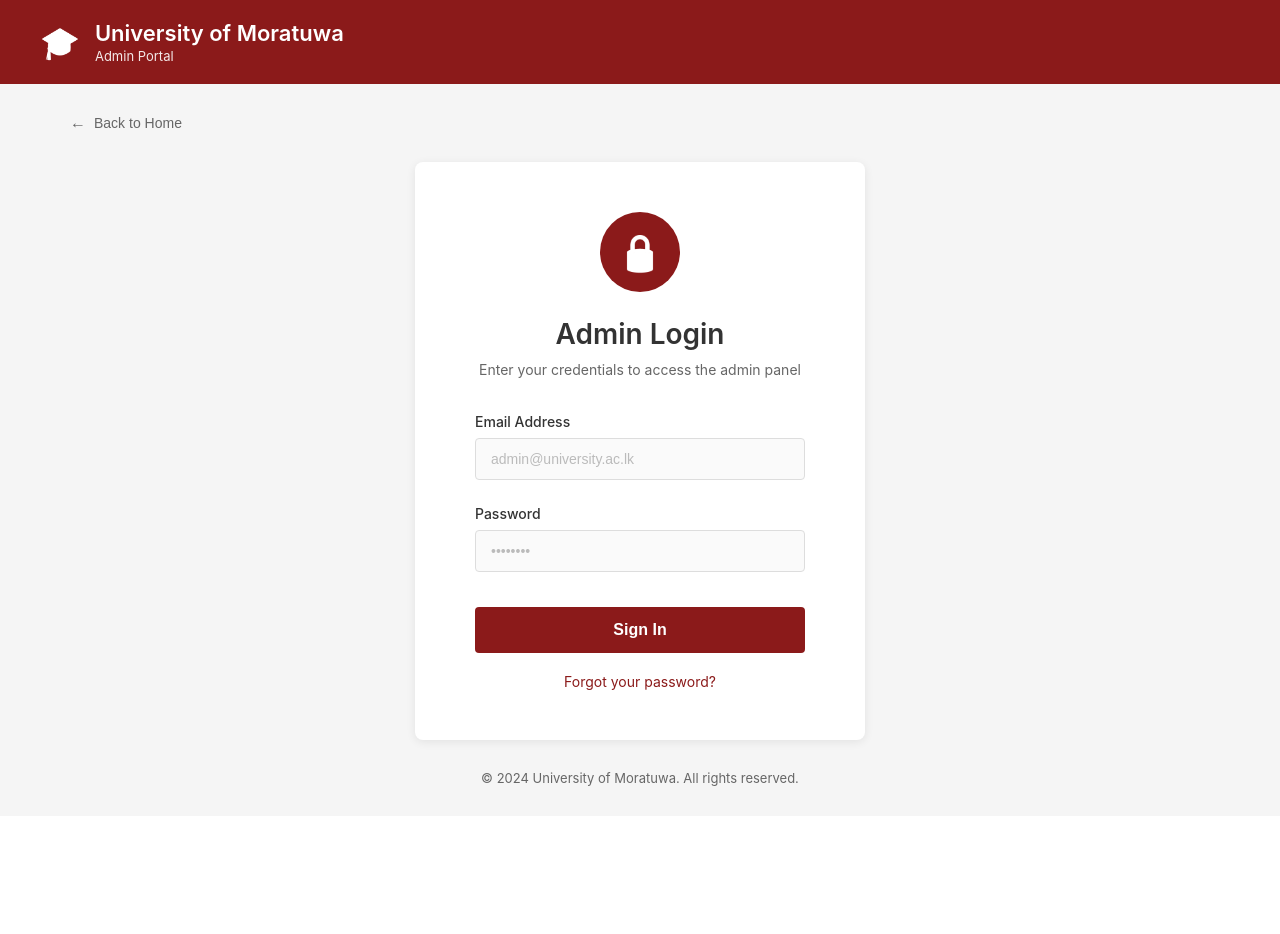
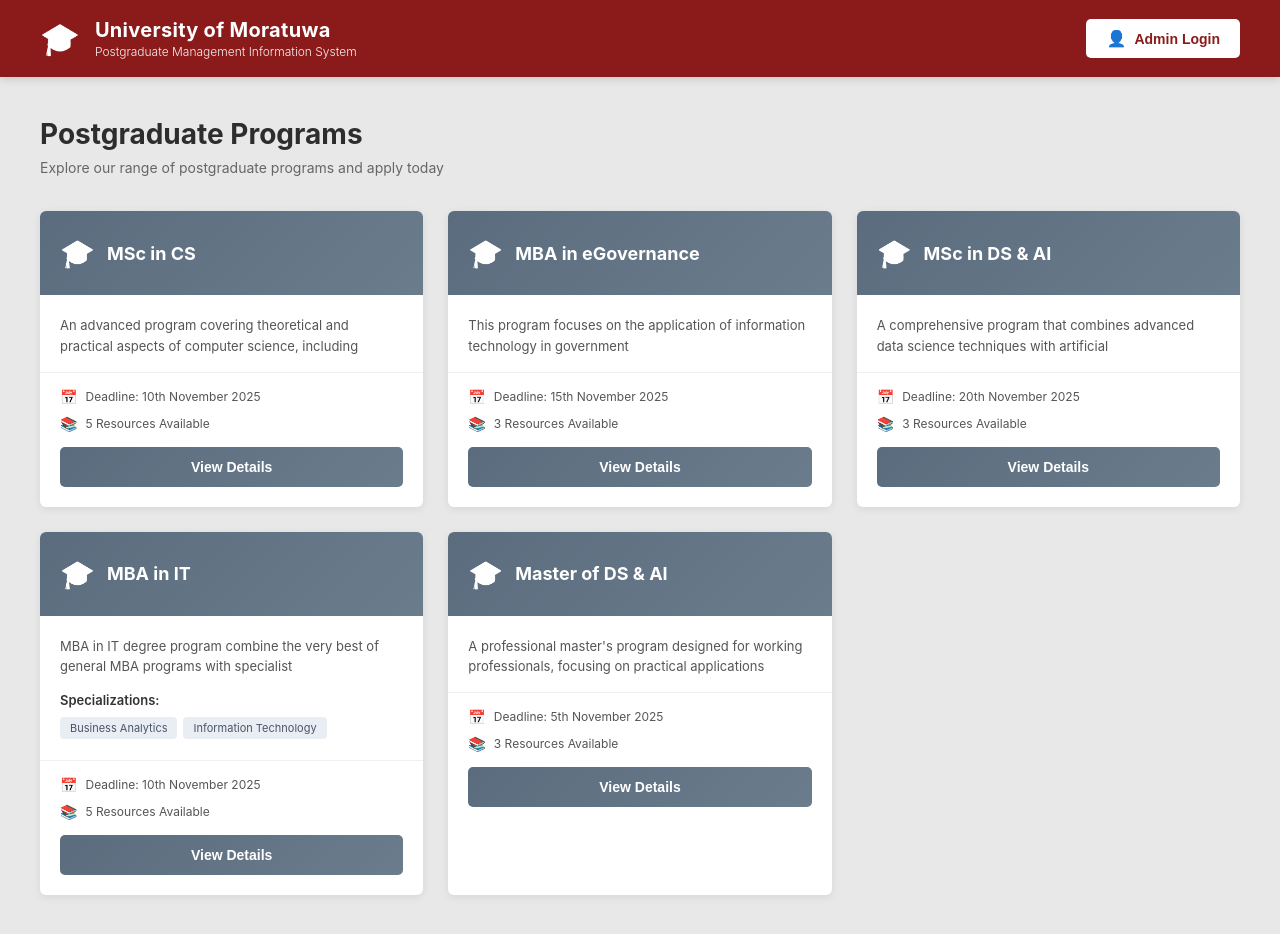
Before and after one commit to Geesara-Abenayaka/Software-Group-Project, a React (Vite) app: page / in a window 1280 px wide. Shown: the top 934 px of the page. Before the commit the page ends 816 px from the top, so only its background shows below. Built offline with nearby package versions, Linux system fonts and the light colour scheme.

Commit message:
Add postgraduate programs display and update header content

```diff
--- a/src/App.css
+++ b/src/App.css
@@ -8,19 +8,20 @@
   min-height: 100vh;
   display: flex;
   flex-direction: column;
-  background-color: #f5f5f5;
+  background-color: #e8e8e8;
 }
 
 .header {
   background-color: #8b1a1a;
-  padding: 20px 30px;
+  padding: 18px 40px;
+  box-shadow: 0 2px 8px rgba(0, 0, 0, 0.15);
 }
 
 .header-content {
   display: flex;
   align-items: center;
   gap: 15px;
-  max-width: 1200px;
+  max-width: 1400px;
   margin: 0 auto;
 }
 
@@ -33,171 +34,198 @@
   display: flex;
   flex-direction: column;
   gap: 2px;
+  flex: 1;
 }
 
 .university-name {
   color: white;
-  font-size: 22px;
-  font-weight: 600;
+  font-size: 20px;
+  font-weight: 700;
   margin: 0;
+  letter-spacing: 0.3px;
 }
 
 .portal-subtitle {
-  color: rgba(255, 255, 255, 0.9);
-  font-size: 13px;
+  color: rgba(255, 255, 255, 0.95);
+  font-size: 12px;
   margin: 0;
+  font-weight: 300;
+}
+
+.admin-login-btn {
+  display: flex;
+  align-items: center;
+  gap: 8px;
+  background-color: white;
+  color: #8b1a1a;
+  border: none;
+  padding: 10px 20px;
+  border-radius: 5px;
+  font-size: 14px;
+  font-weight: 600;
+  cursor: pointer;
+  transition: all 0.2s;
+}
+
+.admin-login-btn:hover {
+  background-color: #f8f8f8;
+  transform: translateY(-1px);
+}
+
+.login-icon {
+  font-size: 16px;
 }
 
 .content-area {
   flex: 1;
-  padding: 30px;
-  display: flex;
-  flex-direction: column;
-  max-width: 1200px;
+  padding: 40px;
+  max-width: 1400px;
   width: 100%;
   margin: 0 auto;
 }
 
-.back-button {
+.programs-header {
+  margin-bottom: 35px;
+}
+
+.programs-title {
+  font-size: 28px;
+  font-weight: 700;
+  color: #2d2d2d;
+  margin-bottom: 8px;
+}
+
+.programs-subtitle {
+  font-size: 14px;
+  color: #666;
+  font-weight: 400;
+}
+
+.programs-grid {
+  display: grid;
+  grid-template-columns: repeat(3, 1fr);
+  gap: 25px;
+  margin-bottom: 40px;
+}
+
+@media (max-width: 1200px) {
+  .programs-grid {
+    grid-template-columns: repeat(2, 1fr);
+  }
+}
+
+@media (max-width: 768px) {
+  .programs-grid {
+    grid-template-columns: 1fr;
+  }
+}
+
+.program-card {
+  background: white;
+  border-radius: 6px;
+  padding: 0;
+  box-shadow: 0 2px 8px rgba(0, 0, 0, 0.08);
+  display: flex;
+  flex-direction: column;
+  transition: transform 0.2s, box-shadow 0.2s;
+}
+
+.program-card:hover {
+  transform: translateY(-3px);
+  box-shadow: 0 4px 16px rgba(0, 0, 0, 0.12);
+}
+
+.card-header {
+  background: linear-gradient(135deg, #5a6c7d 0%, #6b7c8d 100%);
+  padding: 25px 20px;
+  border-radius: 6px 6px 0 0;
+  display: flex;
+  align-items: center;
+  gap: 12px;
+}
+
+.card-icon {
+  font-size: 28px;
+  filter: brightness(0) invert(1);
+}
+
+.card-title {
+  color: white;
+  font-size: 18px;
+  font-weight: 700;
+  margin: 0;
+}
+
+.card-description {
+  padding: 20px 20px 15px 20px;
+  font-size: 13px;
+  color: #555;
+  line-height: 1.6;
+  margin: 0;
+  min-height: 65px;
+}
+
+.specializations {
+  padding: 0 20px 15px 20px;
+}
+
+.specializations-label {
+  font-size: 13px;
+  font-weight: 600;
+  color: #333;
+  margin-bottom: 8px;
+}
+
+.specialization-tag {
+  display: inline-block;
+  background-color: #e8eef3;
+  color: #4a5568;
+  padding: 4px 10px;
+  border-radius: 4px;
+  font-size: 11px;
+  margin-right: 6px;
+  margin-bottom: 6px;
+}
+
+.card-info {
+  padding: 15px 20px;
+  border-top: 1px solid #f0f0f0;
+  display: flex;
+  flex-direction: column;
+  gap: 10px;
+}
+
+.info-item {
   display: flex;
   align-items: center;
   gap: 8px;
-  background: none;
-  border: none;
+  font-size: 12px;
   color: #666;
-  font-size: 14px;
-  cursor: pointer;
-  padding: 0;
-  margin-bottom: 30px;
-  transition: color 0.2s;
-  align-self: flex-start;
 }
 
-.back-button:hover {
-  color: #333;
+.info-icon {
+  font-size: 14px;
 }
 
-.back-arrow {
-  font-size: 16px;
+.info-text {
+  color: #555;
 }
 
-.login-card {
-  background: white;
-  border-radius: 8px;
-  padding: 50px 60px;
-  max-width: 450px;
-  width: 100%;
-  margin: 0 auto;
-  box-shadow: 0 2px 10px rgba(0, 0, 0, 0.08);
-  display: flex;
-  flex-direction: column;
-  align-items: center;
+.view-details-btn {
+  width: calc(100% - 40px);
+  margin: 0 20px 20px 20px;
+  padding: 12px;
+  background: linear-gradient(135deg, #5a6c7d 0%, #6b7c8d 100%);
+  color: white;
+  border: none;
+  border-radius: 5px;
+  font-size: 14px;
+  font-weight: 600;
+  cursor: pointer;
+  transition: all 0.2s;
 }
 
-.lock-icon-circle {
-  width: 80px;
-  height: 80px;
-  border-radius: 50%;
-  background-color: #8b1a1a;
-  display: flex;
-  align-items: center;
-  justify-content: center;
-  margin-bottom: 25px;
+.view-details-btn:hover {
+  background: linear-gradient(135deg, #4a5c6d 0%, #5b6c7d 100%);
+  transform: translateY(-1px);
 }
-
-.lock-icon {
-  font-size: 36px;
-  filter: brightness(0) invert(1);
-}
-
-.login-title {
-  font-size: 28px;
-  font-weight: 600;
-  color: #333;
-  margin-bottom: 10px;
-  text-align: center;
-}
-
-.login-subtitle {
-  font-size: 14px;
-  color: #666;
-  margin-bottom: 35px;
-  text-align: center;
-}
-
-.login-form {
-  width: 100%;
-}
-
-.form-group {
-  margin-bottom: 25px;
-}
-
-.form-label {
-  display: block;
-  font-size: 14px;
-  color: #333;
-  margin-bottom: 8px;
-  font-weight: 500;
-}
-
-.form-input {
-  width: 100%;
-  padding: 12px 15px;
-  border: 1px solid #ddd;
-  border-radius: 4px;
-  font-size: 14px;
-  transition: border-color 0.2s;
-  background-color: #fafafa;
-}
-
-.form-input:focus {
-  outline: none;
-  border-color: #8b1a1a;
-  background-color: white;
-}
-
-.form-input::placeholder {
-  color: #bbb;
-}
-
-.sign-in-button {
-  width: 100%;
-  padding: 14px;
-  background-color: #8b1a1a;
-  color: white;
-  border: none;
-  border-radius: 4px;
-  font-size: 16px;
-  font-weight: 600;
-  cursor: pointer;
-  transition: background-color 0.2s;
-  margin-top: 10px;
-  margin-bottom: 20px;
-}
-
-.sign-in-button:hover {
-  background-color: #6d1414;
-}
-
-.forgot-password {
-  display: block;
-  text-align: center;
-  color: #8b1a1a;
-  font-size: 14px;
-  text-decoration: none;
-  transition: color 0.2s;
-}
-
-.forgot-password:hover {
-  color: #6d1414;
-  text-decoration: underline;
-}
-
-.footer {
-  text-align: center;
-  color: #666;
-  font-size: 13px;
-  margin-top: auto;
-  padding-top: 30px;
-}
--- a/src/App.jsx
+++ b/src/App.jsx
@@ -1,6 +1,45 @@
 import './App.css'
 
 function App() {
+  const programs = [
+    {
+      id: 1,
+      title: 'MSc in CS',
+      description: 'An advanced program covering theoretical and practical aspects of computer science, including',
+      deadline: '10th November 2025',
+      resources: 5
+    },
+    {
+      id: 2,
+      title: 'MBA in eGovernance',
+      description: 'This program focuses on the application of information technology in government',
+      deadline: '15th November 2025',
+      resources: 3
+    },
+    {
+      id: 3,
+      title: 'MSc in DS & AI',
+      description: 'A comprehensive program that combines advanced data science techniques with artificial',
+      deadline: '20th November 2025',
+      resources: 3
+    },
+    {
+      id: 4,
+      title: 'MBA in IT',
+      description: 'MBA in IT degree program combine the very best of general MBA programs with specialist',
+      specializations: ['Business Analytics', 'Information Technology'],
+      deadline: '10th November 2025',
+      resources: 5
+    },
+    {
+      id: 5,
+      title: 'Master of DS & AI',
+      description: 'A professional master\'s program designed for working professionals, focusing on practical applications',
+      deadline: '5th November 2025',
+      resources: 3
+    }
+  ];
+
   return (
     <div className="app">
       <header className="header">
@@ -8,57 +47,55 @@ function App() {
           <div className="graduation-cap-icon">🎓</div>
           <div className="header-text">
             <h1 className="university-name">University of Moratuwa</h1>
-            <p className="portal-subtitle">Admin Portal</p>
+            <p className="portal-subtitle">Postgraduate Management Information System</p>
           </div>
+          <button className="admin-login-btn">
+            <span className="login-icon">👤</span>
+            Admin Login
+          </button>
         </div>
       </header>
 
       <div className="content-area">
-        <button className="back-button">
-          <span className="back-arrow">←</span>
-          <span>Back to Home</span>
-        </button>
-
-        <div className="login-card">
-          <div className="lock-icon-circle">
-            <div className="lock-icon">🔒</div>
-          </div>
-
-          <h2 className="login-title">Admin Login</h2>
-          <p className="login-subtitle">Enter your credentials to access the admin panel</p>
-
-          <form className="login-form">
-            <div className="form-group">
-              <label className="form-label">Email Address</label>
-              <input
-                type="email"
-                className="form-input"
-                placeholder="admin@university.ac.lk"
-              />
-            </div>
-
-            <div className="form-group">
-              <label className="form-label">Password</label>
-              <input
-                type="password"
-                className="form-input"
-                placeholder="••••••••"
-              />
-            </div>
-
-            <button type="submit" className="sign-in-button">
-              Sign In
-            </button>
-
-            <a href="#" className="forgot-password">
-              Forgot your password?
-            </a>
-          </form>
+        <div className="programs-header">
+          <h2 className="programs-title">Postgraduate Programs</h2>
+          <p className="programs-subtitle">Explore our range of postgraduate programs and apply today</p>
         </div>
 
-        <footer className="footer">
-          © 2024 University of Moratuwa. All rights reserved.
-        </footer>
+        <div className="programs-grid">
+          {programs.map((program) => (
+            <div key={program.id} className="program-card">
+              <div className="card-header">
+                <div className="card-icon">🎓</div>
+                <h3 className="card-title">{program.title}</h3>
+              </div>
+
+              <p className="card-description">{program.description}</p>
+
+              {program.specializations && (
+                <div className="specializations">
+                  <p className="specializations-label">Specializations:</p>
+                  {program.specializations.map((spec, index) => (
+                    <span key={index} className="specialization-tag">{spec}</span>
+                  ))}
+                </div>
+              )}
+
+              <div className="card-info">
+                <div className="info-item">
+                  <span className="info-icon">📅</span>
+                  <span className="info-text">Deadline: {program.deadline}</span>
+                </div>
+                <div className="info-item">
+                  <span className="info-icon">📚</span>
+                  <span className="info-text">{program.resources} Resources Available</span>
+                </div>
+              </div>
+
+              <button className="view-details-btn">View Details</button>
+            </div>
+          ))}
+        </div>
       </div>
     </div>
   )
```
